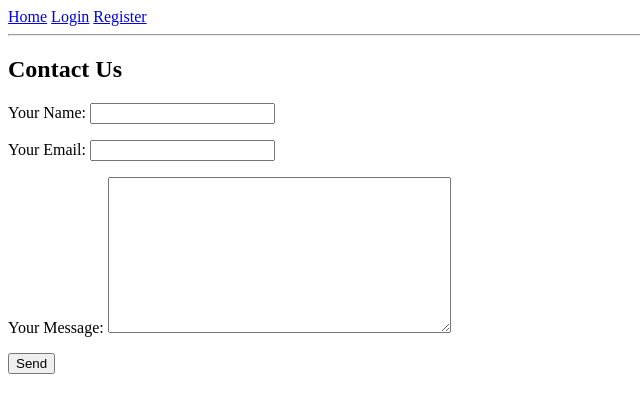
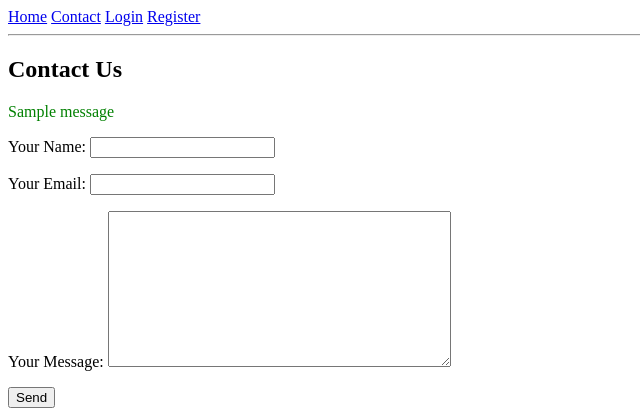
Before and after one commit to harshtiwariiii/master-django, a Django app: page /contact/ in a window 1280 px wide. Shown: the top 420 px of the page, without its empty margins (0-640 px from the left). Run offline with Django 5.2, Linux system fonts and the light colour scheme; tables that the repository leaves empty hold one stand-in row (values such as "Sample post"); one stand-in notice (Sample message) is shown.

Commit message:
everything is running fine

```diff
--- a/blog/templates/blog/base.html
+++ b/blog/templates/blog/base.html
@@ -7,6 +7,7 @@
     <nav>
 
     <a href="{% url 'post_list' %}">Home</a>
+    <a href="{% url 'contact' %}">Contact</a>
 
 
     {% if user.is_authenticated %}
--- a/blog/templates/blog/contact.html
+++ b/blog/templates/blog/contact.html
@@ -1,10 +1,18 @@
 {% extends 'blog/base.html' %}
+{% block title %}Contact{% endblock %}
 
 {% block content %}
 <h2>Contact Us</h2>
+
+{% if messages %}
+  {% for message in messages %}
+    <p style="color:green;">{{ message }}</p>
+  {% endfor %}
+{% endif %}
+
 <form method="post">
-    {% csrf_token %}
-    {{ form.as_p }}
-    <button type="submit">Send</button>
+  {% csrf_token %}
+  {{ form.as_p }}
+  <button type="submit">Send</button>
 </form>
 {% endblock %}
--- a/blog/views.py
+++ b/blog/views.py
@@ -1,5 +1,6 @@
 from django.shortcuts import render, get_object_or_404,redirect
 from .models import Post
+from django.contrib import messages
 from django.contrib.auth import login
 from .forms import PostForm,UserRegisterForm,ProfileUpdateForm,ContactForm
 from django.contrib.auth.decorators import login_required
@@ -97,10 +98,30 @@ def contact_view(request):
     if request.method == 'POST':
         form = ContactForm(request.POST)
         if form.is_valid():
-           form.save()
-           return render(request,"blog/contact_success.html",{"name":form.cleaned_data['name']})
+            # Normally we’d send an email or save the data here
+            name = form.cleaned_data['name']
+            email = form.cleaned_data['email']
+            message = form.cleaned_data['message']
 
+            # Just show a success message for now
+            messages.success(request, f"Thanks {name}, your message has been received!")
+            return redirect('contact')  # redirect to the same page to clear the form
     else:
         form = ContactForm()
 
-    return render(request,"blog/contact.html",{'form':form})
+    return render(request, 'blog/contact.html', {'form': form})
+
+
+
+@login_required
+def post_create(request):
+    if request.method == 'POST':
+        form = PostForm(request.POST)
+        if form.is_valid():
+            post = form.save(commit=False)
+            post.author = request.user
+            post.save()
+            return redirect('home')
+    else:
+        form =PostForm()
+    return render(request,'blog/psot_form.html',{'form':form})
--- a/core/settings.py
+++ b/core/settings.py
@@ -122,5 +122,6 @@ STATIC_URL = 'static/'
 
 DEFAULT_AUTO_FIELD = 'django.db.models.BigAutoField'
 
-LOGIN_REDIRECT_URL = '/'      # redirect to home page after login
-LOGOUT_REDIRECT_URL = '/'
+LOGIN_REDIRECT_URL = 'home'      # redirect to home page after login
+LOGOUT_REDIRECT_URL = 'home'
+LOGIN_URL = 'login'
--- a/core/urls.py
+++ b/core/urls.py
@@ -24,5 +24,6 @@ urlpatterns = [
     path('',include('blog.urls')),
     path('register/', views.register, name='register'),
     path('login/',auth_views.LoginView.as_view(template_name='blog/login.html'), name='login'),
-    path('logout/',auth_views.LogoutView.as_view(next_page='login'),name ='logout')
+    path('logout/',auth_views.LogoutView.as_view(next_page='login'),name ='logout'),
+    path('', views.PostListView.as_view(), name='home')
 ]
```
